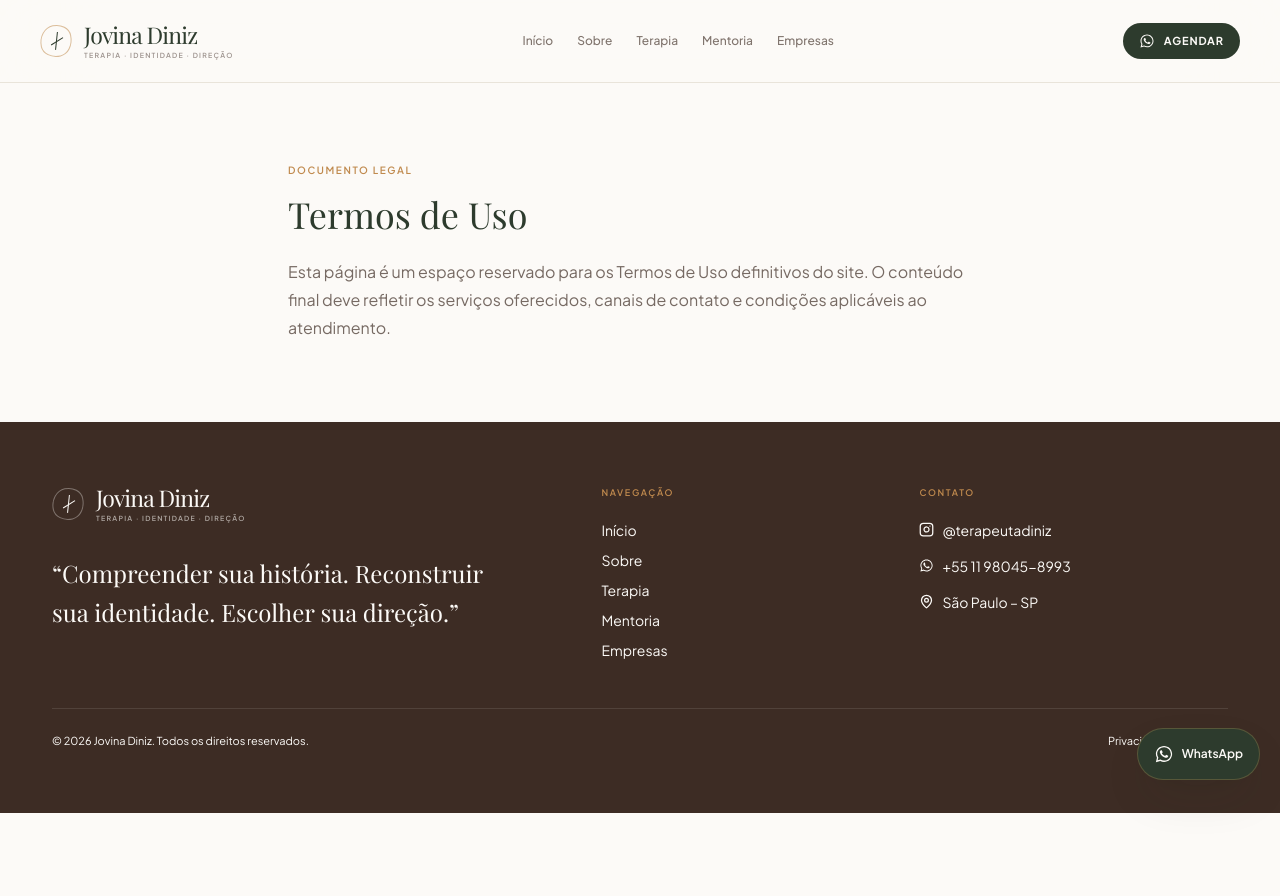
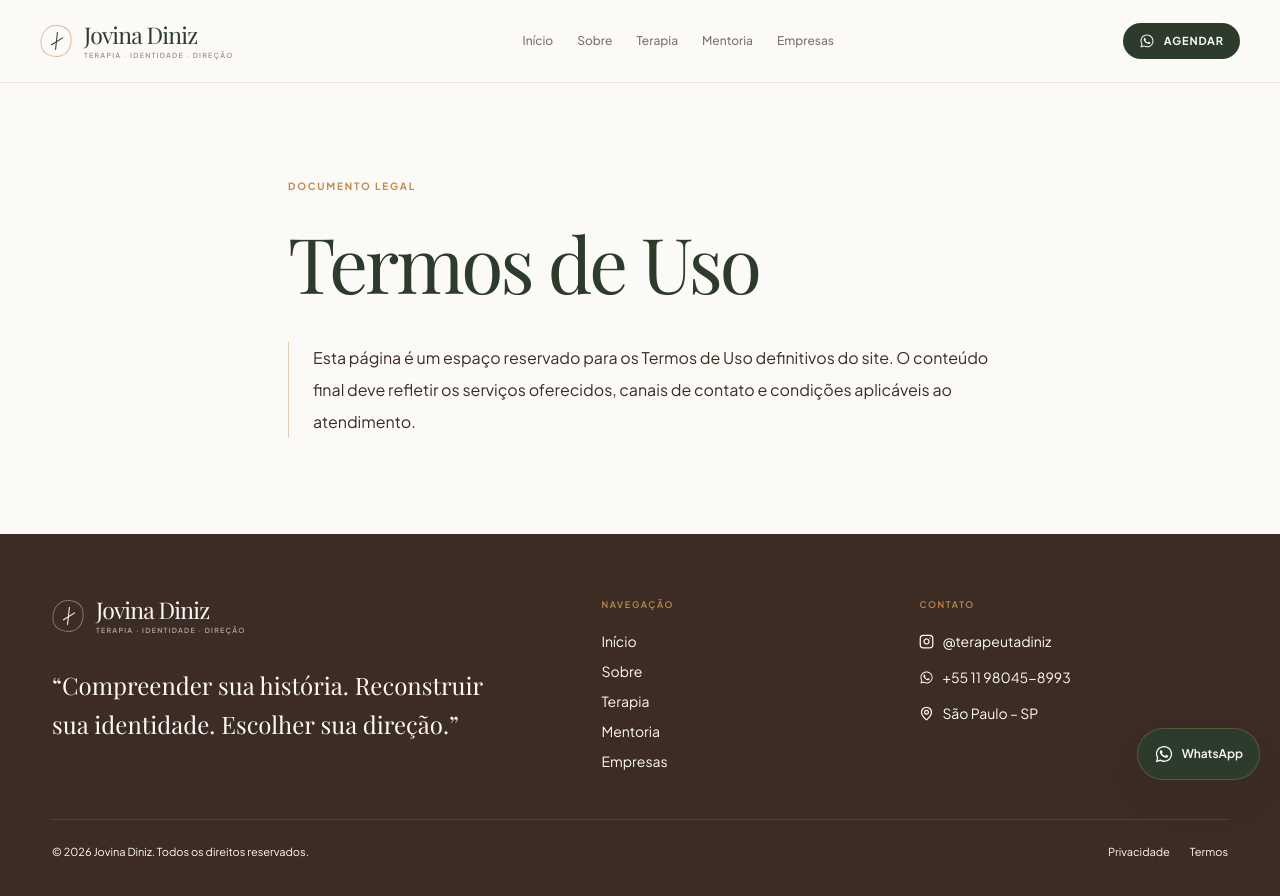
Before and after one commit to johnathafelype21/sitepsicologajovina, a React (Vite) app: page /termos-de-uso in a window 1280 px wide. Shown: the top 896 px of the page. Before the commit the page ends 813 px from the top, so only its background shows below. Built offline with nearby package versions, Linux system fonts and the light colour scheme; a web font is replaced by a local one.

Commit message:
design: finish Jovina editorial site pass

```diff
--- a/src/pages/LegalPage.tsx
+++ b/src/pages/LegalPage.tsx
@@ -7,11 +7,13 @@ export interface LegalPageProps {
 export default function LegalPage({ type }: Readonly<LegalPageProps>) {
   const isPrivacy = type === 'privacy';
   return (
-    <main className="bg-canvas py-20 dark:bg-dark-canvas">
+    <main className="bg-canvas py-24">
       <div className="mx-auto max-w-3xl px-5 lg:px-8">
-        <p className="text-[10px] font-semibold uppercase tracking-[0.16em] text-caramel">DOCUMENTO LEGAL</p>
-        <h1 className="mt-4 font-display text-4xl text-olive dark:text-dark-text">{isPrivacy ? 'Política de Privacidade' : 'Termos de Uso'}</h1>
-        <p className="mt-6 text-base leading-7 text-umber/70 dark:text-dark-muted">{isPrivacy ? legalCopy.privacy : legalCopy.terms}</p>
+        <p className="eyebrow">DOCUMENTO LEGAL</p>
+        <h1 className="mt-5 font-display text-[clamp(3rem,6vw,5rem)] leading-tight tracking-[-0.04em] text-olive">{isPrivacy ? 'Política de Privacidade' : 'Termos de Uso'}</h1>
+        <div className="mt-8 border-l border-caramel/40 pl-6">
+          <p className="text-base leading-8 text-umber/68">{isPrivacy ? legalCopy.privacy : legalCopy.terms}</p>
+        </div>
       </div>
     </main>
   );
```
